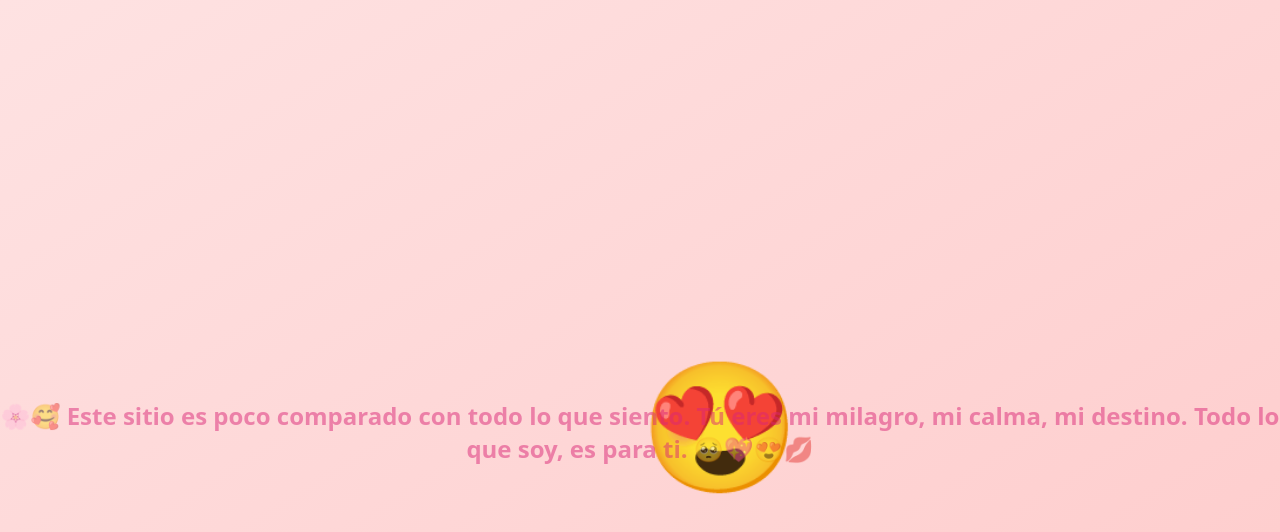
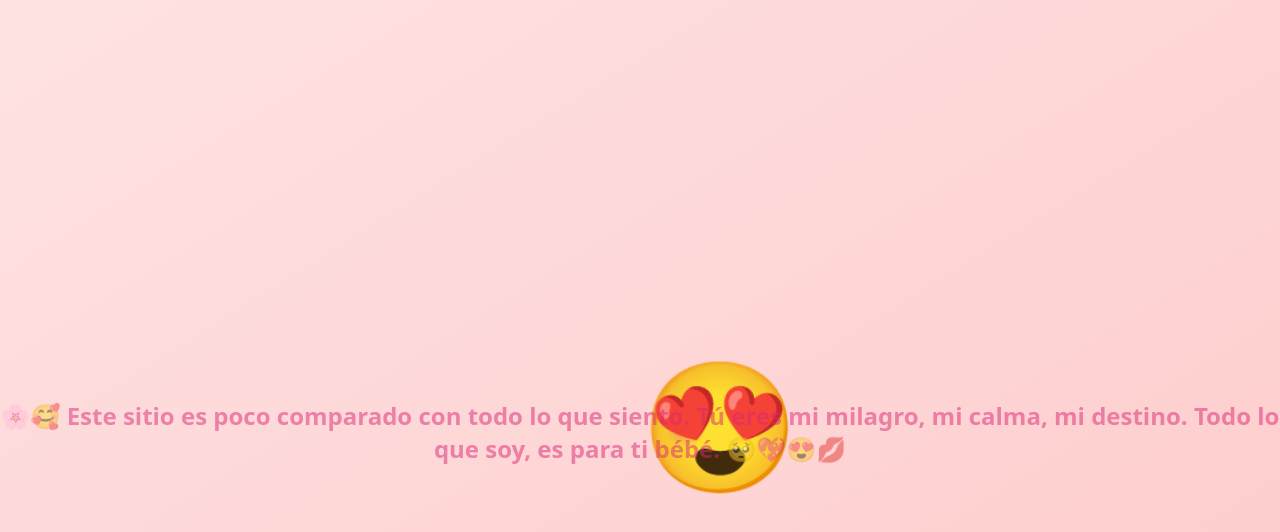
Before and after one commit to Adm-GTBenz/sitiosftrm, a plain HTML site: page final.html in a window 1280 px wide. Drawn offline with Linux system fonts and the light colour scheme.

Commit message:
edvv terminado

```diff
--- a/final.html
+++ b/final.html
@@ -67,7 +67,7 @@
     <div class="title" style="text-align: center;">
         🌸🥰 Este sitio es poco comparado con todo lo que siento.
         Tú eres mi milagro, mi calma, mi destino.
-        Todo lo que soy, es para ti.
+        Todo lo que soy, es para ti bébé.
         🥺💖😍💋
     </div>
     <script>
```
